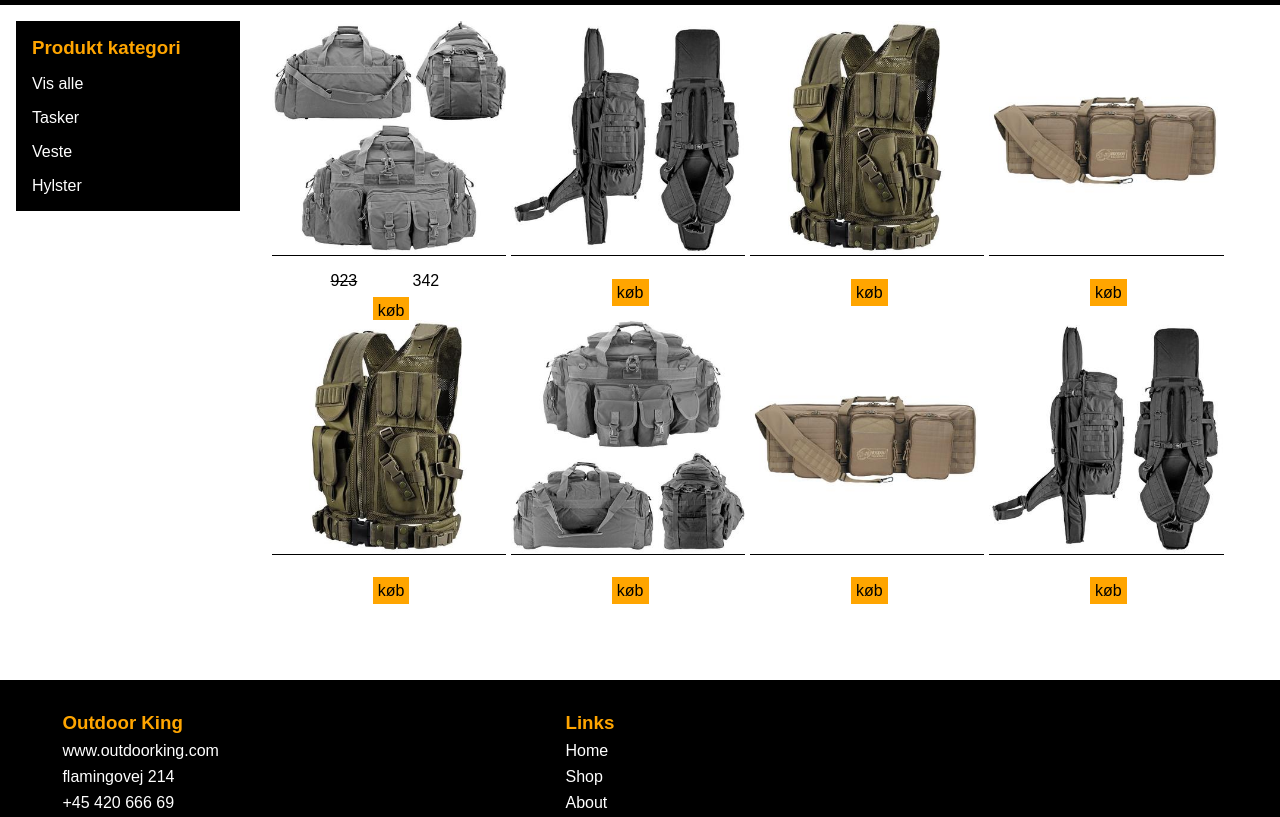
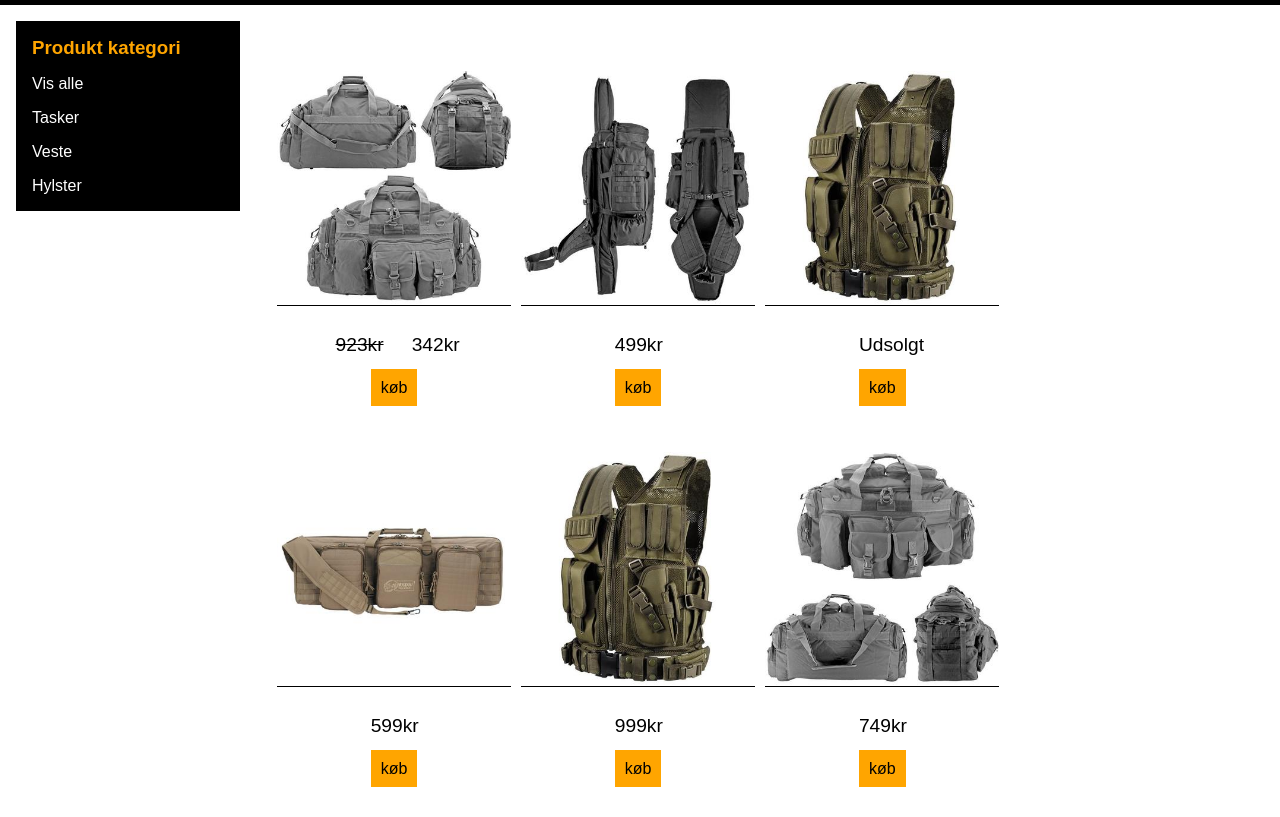
Before and after one commit to LolerSwager/git-opgave, a plain HTML site: page shop.html in a window 1280 px wide. Shown: the part 93-910 px from the top of the page. Drawn offline with Linux system fonts and the light colour scheme.

Commit message:
Shop priser og køb ferdig desktop

```diff
--- a/css/style.css
+++ b/css/style.css
@@ -337,20 +337,36 @@ div> ul li{
 }
 .produkt-priser {
     display: grid;
-    grid-template-columns: 50% 50%;
-    margin: 5%;
+    grid-template-columns: auto;
+    margin: 10%;
+    margin-left: 40%;
+    font-size: larger;
+}
+.produkt-priser-salg {
+    display: grid;
+    grid-template-columns: auto auto;
+    margin: 10%;
     margin-left: 25%;
+    font-size: larger;
 }
 .koeb-link{
-    margin-left: 43%;
+    margin-left: 40%;
     text-decoration: none;
     color: black;
     background-color:#FFA500 ;
-    padding: 5px;
+    padding: 10px;
     justify-content: center;
     align-items: center;
 }
 
+.koeb-link:hover {
+    color: #FFA500;
+    background-color: black;
+}
+.taske ,.hylster, .vest {
+    margin: 5px;
+    margin-top: 50px;
+}
 /*----------------------------------------- MOBILE  -----------------------------------------*/
 @media (max-width: 1025px) {
     .hero img{
--- a/shop.html
+++ b/shop.html
@@ -38,58 +38,59 @@
 
             <div class="taske">
                 <img src="/img/02.jpg" alt="taske-1">
-                <div class="produkt-priser">
-                    <p class="gamle-pris">923</p>
-                    <p>342</p>
+                <div class="produkt-priser-salg">
+                    <p class="gamle-pris">923kr</p>
+                    <p>342kr </p>
                 </div>
                 <a href="#" class="koeb-link">køb</a>
             </div>
             <div class="hylster">
                 <img src="/img/01.jpg" alt="hylster">
                 <div class="produkt-priser">
-
+                    <p>499kr</p>
                 </div>
                 <a href="#" class="koeb-link">køb</a>
             </div>
             <div class="vest">
                 <img src="/img/04.jpg" alt="vest">
                 <div class="produkt-priser">
-
+                    <p>Udsolgt</p>
                 </div>
                 <a href="#" class="koeb-link">køb</a>
             </div>
             <div class="taske">
                 <img src="/img/05.jpg" alt="taske-3">
                 <div class="produkt-priser">
-
+                    <p>599kr</p>
                 </div>
                 <a href="#" class="koeb-link">køb</a>
             </div>
             <div class="vest">
                 <img src="/img/04.jpg" alt="vest">
                 <div class="produkt-priser">
-
+                    <p>999kr</p>
                 </div>
                 <a href="#" class="koeb-link">køb</a>
             </div>
            <div class="taske">
                 <img src="img/03.jpg" alt="taske-2">
                 <div class="produkt-priser">
-
+                    <p>749kr</p>
                 </div>
                 <a href="#" class="koeb-link">køb</a>
            </div>
            <div class="taske">
                 <img src="/img/05.jpg" alt="taske-3">
                 <div class="produkt-priser">
-
+                    <p>Udsolgt</p>
                 </div>
                 <a href="#" class="koeb-link">køb</a>
             </div>
            <div class="hylster">
                 <img src="/img/01.jpg" alt="hylster">
-                <div class="produkt-priser">
-
+                <div class="produkt-priser-salg">
+                    <p class="gamle-pris">549kr</p>
+                    <p>399kr </p>
                 </div>
                 <a href="#" class="koeb-link">køb</a>
            </div>
```
